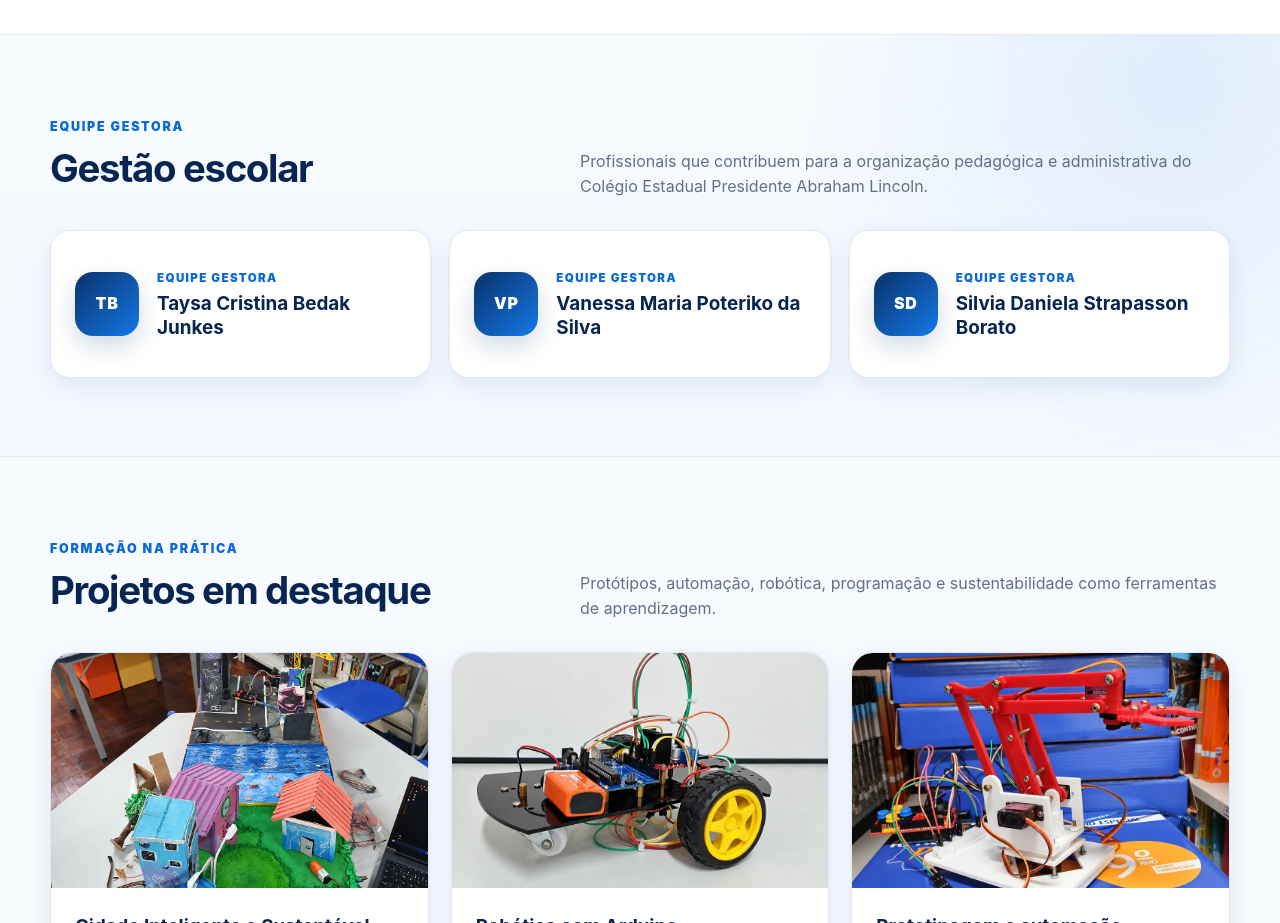
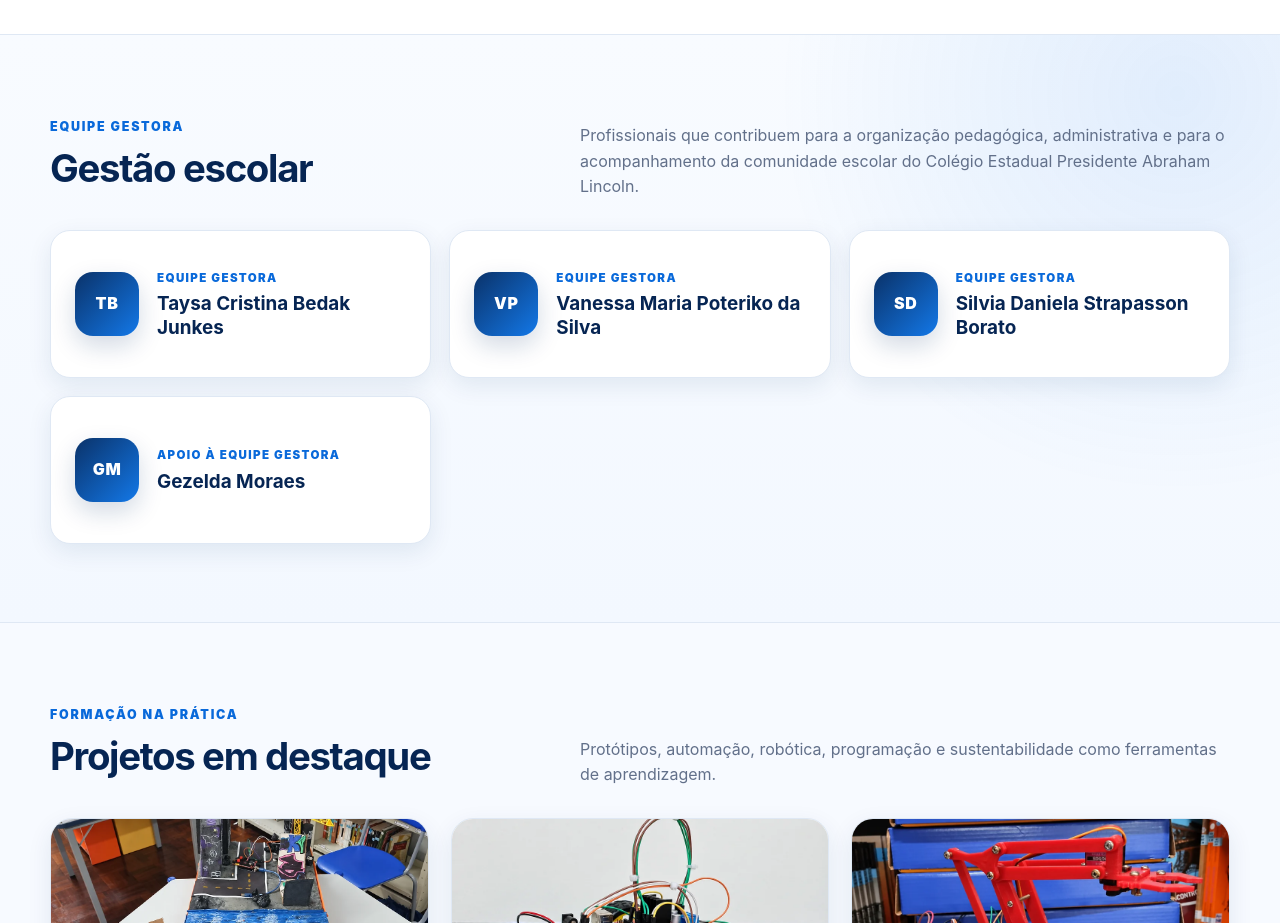
Before and after one commit to fernandoholtz/Col-gio-Estadual-Presidente-Abraham-Lincoln, a plain HTML site: page site-abraham-lincoln-v4/index.html in a window 1280 px wide. Shown: the part 2100-3023 px from the top of the page. Drawn offline with Linux system fonts and the light colour scheme.

Commit message:
Adiciona Gezelda Moraes à equipe de apoio escolar

```diff
--- a/site-abraham-lincoln-v4/index.html
+++ b/site-abraham-lincoln-v4/index.html
@@ -134,7 +134,7 @@
         <span class="kicker">Equipe gestora</span>
         <h2>Gestão escolar</h2>
       </div>
-      <p>Profissionais que contribuem para a organização pedagógica e administrativa do Colégio Estadual Presidente Abraham Lincoln.</p>
+      <p>Profissionais que contribuem para a organização pedagógica, administrativa e para o acompanhamento da comunidade escolar do Colégio Estadual Presidente Abraham Lincoln.</p>
     </div>
 
     <div class="management-grid" aria-label="Equipe gestora da escola">
@@ -161,6 +161,15 @@
           <h3>Silvia Daniela Strapasson Borato</h3>
         </div>
       </article>
+
+      <article class="management-card">
+        <div class="management-badge" aria-hidden="true">GM</div>
+        <div>
+          <span class="management-label">Apoio à equipe gestora</span>
+          <h3>Gezelda Moraes</h3>
+        </div>
+      </article>
+
     </div>
   </div>
 </section>
```
